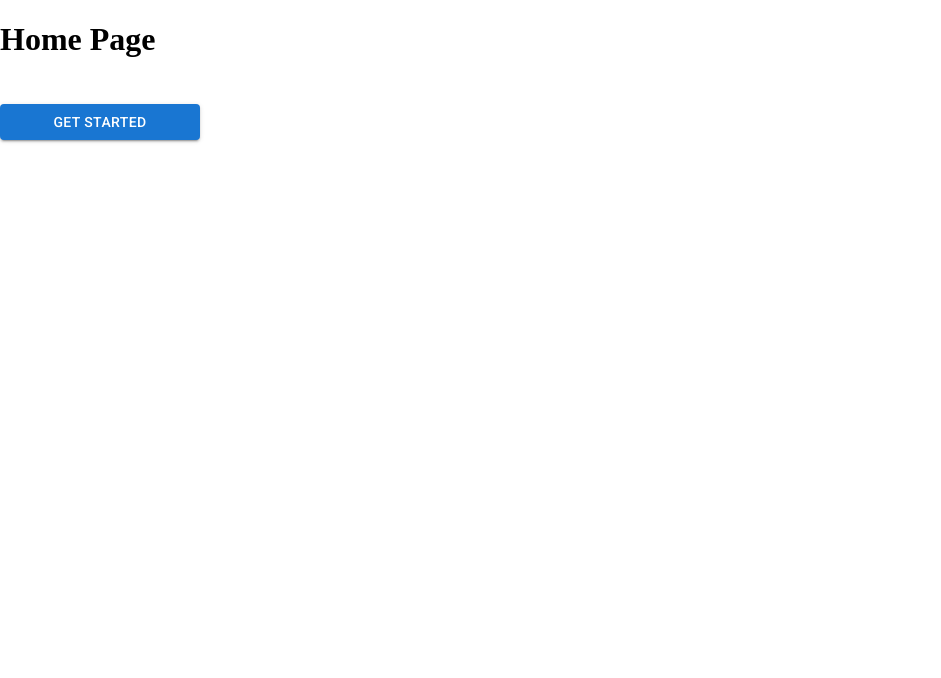
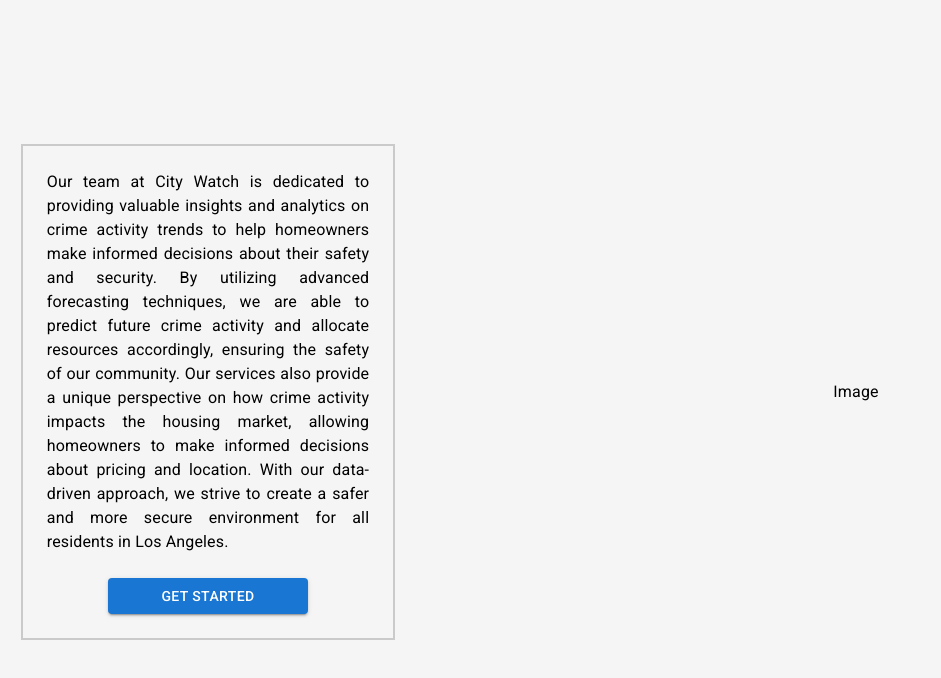
Before and after one commit to harshakoneru98/city_watch, a React (Vite) app in the folder app/: page / in a window 1280 px wide. Shown: the top 678 px of the page, without its empty margins (0-941 px from the left). Built offline with nearby package versions, Linux system fonts and the light colour scheme; no server answers.

Commit message:
Added Home Page Info

```diff
--- /dev/null
+++ b/app/src/pages/Home/Home.scss
@@ -0,0 +1,30 @@
+.home_header {
+    background-color: #f5f5f5 !important;
+    height: 100vh;
+    display: flex;
+    justify-content: center;
+    align-items: center;
+}
+
+.home_summary {
+    text-align: justify
+}
+
+.girdItemCenter {
+    display: flex;
+    align-items: center;
+    justify-content: center;
+    height: 100%;
+    margin: auto;
+    margin-bottom: 8px !important;
+}
+
+.home_grid-item {
+    position: relative;
+
+}
+
+.home_box {
+    border: 2px solid #CACACA;
+    margin: auto 5%;
+}
--- a/app/src/pages/Home/Home.tsx
+++ b/app/src/pages/Home/Home.tsx
@@ -1,11 +1,45 @@
 import { Fragment } from 'react';
 import { Link } from 'react-router-dom';
 import Button from '@mui/material/Button';
+import Grid from '@mui/material/Grid';
+import Typography from '@mui/material/Typography';
+import { styled } from '@mui/material/styles';
+import Box from '@mui/material/Box';
+import './Home.scss';
+
+const Img = styled('img')({
+    margin: 'auto',
+    display: 'block',
+    maxWidth: '100%',
+    maxHeight: '100%'
+});
 
 export default function Home() {
     return (
         <Fragment>
-            <h1>Home Page</h1>
+            <Grid container direction="row" className="home_header" spacing={2}>
+                <Grid item xs={4} className="home_grid_item" spacing={2}>
+                    <Box className="home_box">
+                        <Typography
+                            className="home_summary"
+                            variant="body1"
+                            sx={{ mt: 3, ml: 3, mr: 3 }}
+                        >
+                            Our team at City Watch is dedicated to providing
+                            valuable insights and analytics on crime activity
+                            trends to help homeowners make informed decisions
+                            about their safety and security. By utilizing
+                            advanced forecasting techniques, we are able to
+                            predict future crime activity and allocate resources
+                            accordingly, ensuring the safety of our community.
+                            Our services also provide a unique perspective on
+                            how crime activity impacts the housing market,
+                            allowing homeowners to make informed decisions about
+                            pricing and location. With our data-driven approach,
+                            we strive to create a safer and more secure
+                            environment for all residents in Los Angeles.
+                        </Typography>
+                        <div className="girdItemCenter">
                             <Button
                                 type="submit"
                                 fullWidth
@@ -16,6 +50,19 @@
                             >
                                 Get Started
                             </Button>
+                        </div>
+                    </Box>
+                </Grid>
+                <Grid item xs={8}>
+                    <Typography
+                        className="housing_filter_header"
+                        variant="body1"
+                    >
+                        Image
+                    </Typography>
+                    {/* <Img alt="complex" src="/static/images/grid/complex.jpg" /> */}
+                </Grid>
+            </Grid>
         </Fragment>
     );
 }
```
Lines whose indentation alone changed are shown as unchanged.
